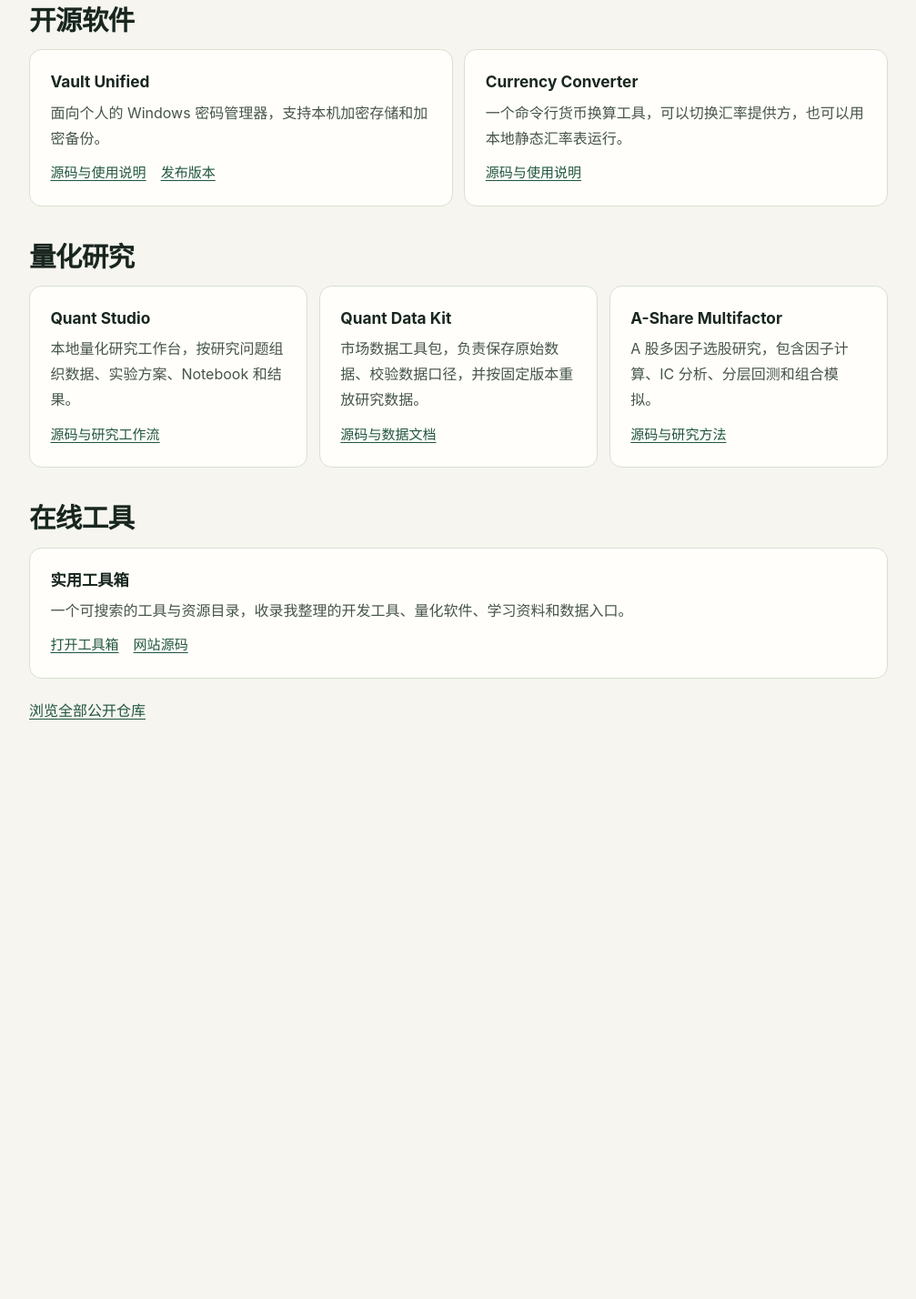
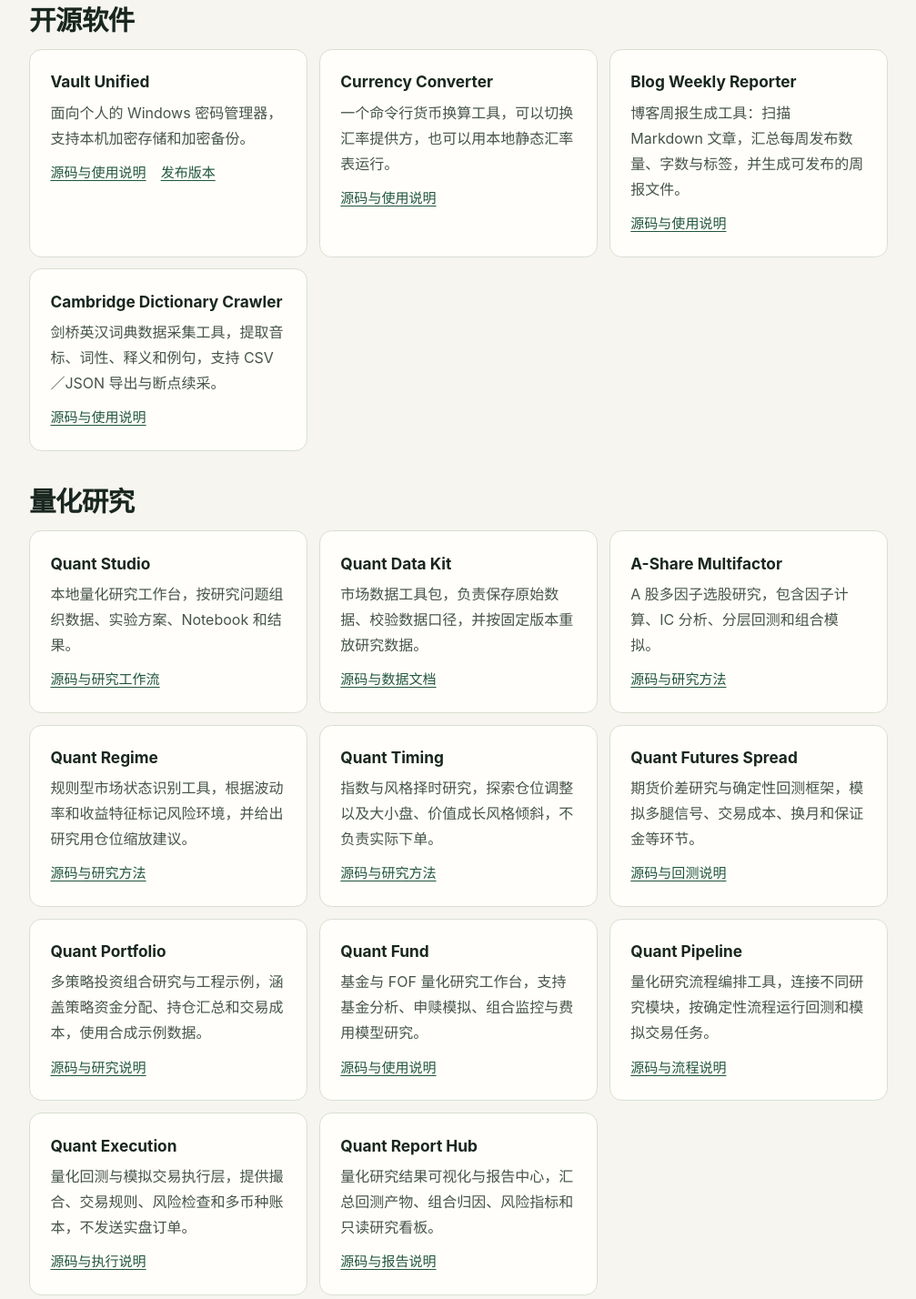
Before and after one commit to PureSaber/puresaber.github.io, a plain HTML site: page projects/index.html in a window 1280 px wide. Shown: the part 312-1740 px from the top of the page at 91% size, without its empty margins (136-1143 px from the left). Before the commit the page ends 1163 px from the top, so only its background shows below. Drawn offline with Linux system fonts and the light colour scheme.

Commit message:
Expand projects directory with ten public repositories

```diff
--- a/projects/index.html
+++ b/projects/index.html
@@ -50,6 +50,20 @@
             <a href="https://github.com/PureSaber/currency-converter">源码与使用说明</a>
           </div>
         </article>
+        <article class="project">
+          <h3>Blog Weekly Reporter</h3>
+          <p>博客周报生成工具：扫描 Markdown 文章，汇总每周发布数量、字数与标签，并生成可发布的周报文件。</p>
+          <div class="project-links">
+            <a href="https://github.com/PureSaber/blog-weekly-reporter">源码与使用说明</a>
+          </div>
+        </article>
+        <article class="project">
+          <h3>Cambridge Dictionary Crawler</h3>
+          <p>剑桥英汉词典数据采集工具，提取音标、词性、释义和例句，支持 CSV／JSON 导出与断点续采。</p>
+          <div class="project-links">
+            <a href="https://github.com/PureSaber/cambridge_dic_crawler">源码与使用说明</a>
+          </div>
+        </article>
       </div>
     </section>
     <section id="quant-research" class="section" aria-labelledby="quant-research-title">
@@ -76,6 +90,62 @@
             <a href="https://github.com/PureSaber/a-share-multifactor">源码与研究方法</a>
           </div>
         </article>
+        <article class="project">
+          <h3>Quant Regime</h3>
+          <p>规则型市场状态识别工具，根据波动率和收益特征标记风险环境，并给出研究用仓位缩放建议。</p>
+          <div class="project-links">
+            <a href="https://github.com/PureSaber/quant-regime">源码与研究方法</a>
+          </div>
+        </article>
+        <article class="project">
+          <h3>Quant Timing</h3>
+          <p>指数与风格择时研究，探索仓位调整以及大小盘、价值成长风格倾斜，不负责实际下单。</p>
+          <div class="project-links">
+            <a href="https://github.com/PureSaber/quant-timing">源码与研究方法</a>
+          </div>
+        </article>
+        <article class="project">
+          <h3>Quant Futures Spread</h3>
+          <p>期货价差研究与确定性回测框架，模拟多腿信号、交易成本、换月和保证金等环节。</p>
+          <div class="project-links">
+            <a href="https://github.com/PureSaber/quant-futures-spread">源码与回测说明</a>
+          </div>
+        </article>
+        <article class="project">
+          <h3>Quant Portfolio</h3>
+          <p>多策略投资组合研究与工程示例，涵盖策略资金分配、持仓汇总和交易成本，使用合成示例数据。</p>
+          <div class="project-links">
+            <a href="https://github.com/PureSaber/quant-portfolio">源码与研究说明</a>
+          </div>
+        </article>
+        <article class="project">
+          <h3>Quant Fund</h3>
+          <p>基金与 FOF 量化研究工作台，支持基金分析、申赎模拟、组合监控与费用模型研究。</p>
+          <div class="project-links">
+            <a href="https://github.com/PureSaber/quant-fund">源码与使用说明</a>
+          </div>
+        </article>
+        <article class="project">
+          <h3>Quant Pipeline</h3>
+          <p>量化研究流程编排工具，连接不同研究模块，按确定性流程运行回测和模拟交易任务。</p>
+          <div class="project-links">
+            <a href="https://github.com/PureSaber/quant-pipeline">源码与流程说明</a>
+          </div>
+        </article>
+        <article class="project">
+          <h3>Quant Execution</h3>
+          <p>量化回测与模拟交易执行层，提供撮合、交易规则、风险检查和多币种账本，不发送实盘订单。</p>
+          <div class="project-links">
+            <a href="https://github.com/PureSaber/quant-execution">源码与执行说明</a>
+          </div>
+        </article>
+        <article class="project">
+          <h3>Quant Report Hub</h3>
+          <p>量化研究结果可视化与报告中心，汇总回测产物、组合归因、风险指标和只读研究看板。</p>
+          <div class="project-links">
+            <a href="https://github.com/PureSaber/quant-report-hub">源码与报告说明</a>
+          </div>
+        </article>
       </div>
     </section>
     <section id="online" class="section" aria-labelledby="online-title">
```
